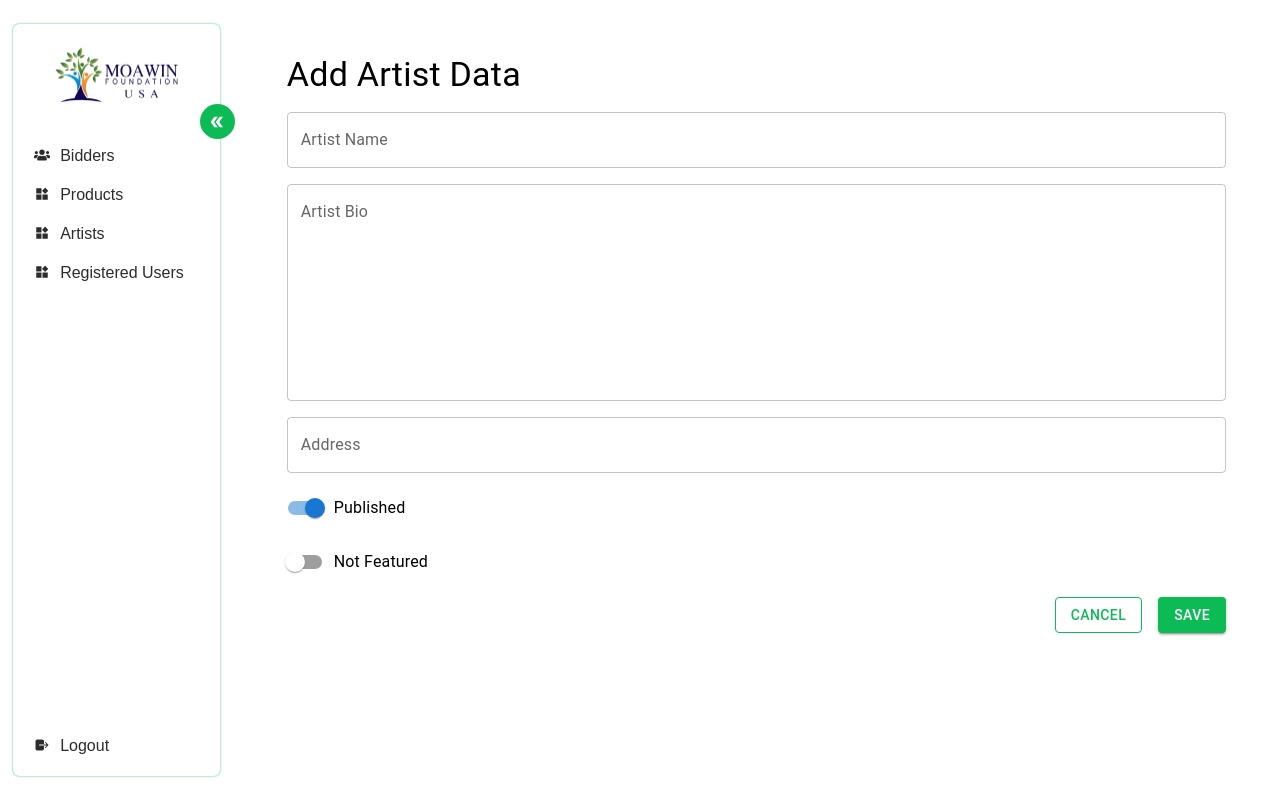
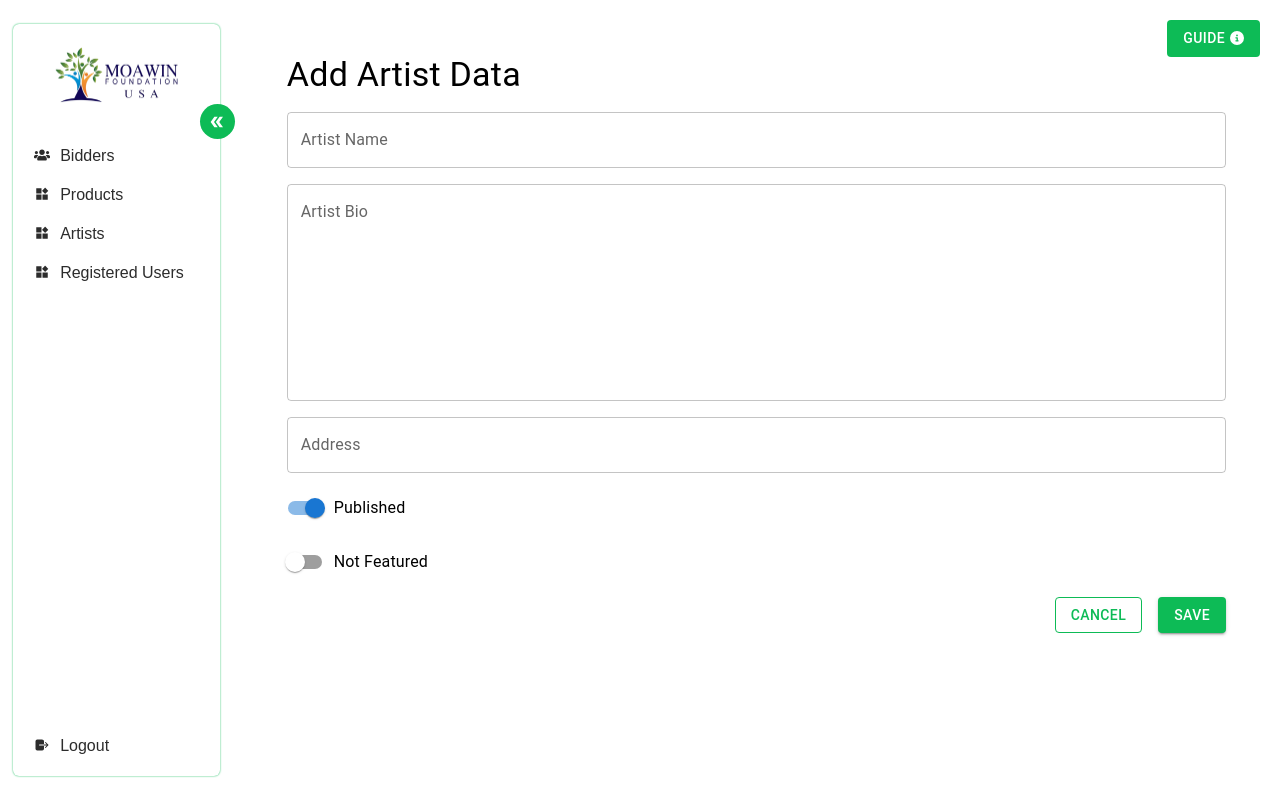
Before and after one commit to theusmansarwar/bidderadmin, a React (Create React App) app: page /add-artist in a window 1280 px wide. Built offline with nearby package versions, Linux system fonts and the light colour scheme; no server answers; sample sign-in values are in the browser's storage.

Commit message:
featured last

```diff
--- a/src/Pages/Artist/AddArtist.jsx
+++ b/src/Pages/Artist/AddArtist.jsx
@@ -12,7 +12,9 @@ import { useAlert } from "../../Components/Alert/AlertContext";
 import { addArtist } from "../../DAL/create";
 import { updateArtist } from "../../DAL/edit";
 import { fetchArtists, fetchArtistsbyid } from "../../DAL/fetch";
+import { FaCircleInfo } from "react-icons/fa6";
 
+import InfoModal from "../../Components/Models/InfoModal";
 const AddArtist = () => {
   const navigate = useNavigate();
   const { showAlert } = useAlert();
@@ -25,7 +27,7 @@ const AddArtist = () => {
   const [loading, setLoading] = useState(false);
   const [isActive, setIsActive] = useState(true); // ✅ Published switch
   const [isFeatured, setIsFeatured] = useState(false);
-
+  const [open, setOpen] = useState(false);
   // ✅ Fetch Artist by ID (Edit mode)
   useEffect(() => {
     if (!id) return;
@@ -87,6 +89,25 @@ const AddArtist = () => {
 
   return (
     <Box sx={{ p: 3 }}>
+
+       <Button
+              variant="filled"
+              onClick={() => setOpen(true)}
+              sx={{
+                position: "fixed",
+                display: "flex",
+                justifySelf: "flex-end",
+                backgroundColor: "var(--background-color)",
+                color: "var(--text-color)",
+                top: "20px",
+                right: "20px",
+                gap: "5px",
+                zIndex: 10,
+              }}
+            >
+              Guide <FaCircleInfo />
+            </Button>
+            <InfoModal open={open} onClose={() => setOpen(false)} />
       <Typography variant="h4" sx={{ mb: 2 }}>
         {id ? "Edit Artist Data" : "Add Artist Data"}
       </Typography>
--- a/src/Pages/Products/AddProducts.jsx
+++ b/src/Pages/Products/AddProducts.jsx
@@ -13,6 +13,10 @@ import {
   Select,
   FormControl,
 } from "@mui/material";
+
+import { FaCircleInfo } from "react-icons/fa6";
+
+import InfoModal from "../../Components/Models/InfoModal";
 import UploadFile from "../../Components/Models/UploadFile";
 import { useAlert } from "../../Components/Alert/AlertContext";
 import { createNewProducts } from "../../DAL/create";
@@ -38,6 +42,7 @@ const AddProduct = () => {
   const [isActive, setIsActive] = useState(true);
   const [soldOut, setSoldOut] = useState(false);
 
+  const [open, setOpen] = useState(false);
   // ✅ Fetch active artists for dropdown
   useEffect(() => {
     const loadArtists = async () => {
@@ -124,6 +129,24 @@ const AddProduct = () => {
 
   return (
     <Box sx={{ p: 3 }}>
+      <Button
+        variant="filled"
+        onClick={() => setOpen(true)}
+        sx={{
+          position: "fixed",
+          display: "flex",
+          justifySelf: "flex-end",
+          backgroundColor: "var(--background-color)",
+          color: "var(--text-color)",
+          top: "20px",
+          right: "20px",
+          gap: "5px",
+          zIndex: 10,
+        }}
+      >
+        Guide <FaCircleInfo />
+      </Button>
+      <InfoModal open={open} onClose={() => setOpen(false)} />
       <Typography variant="h4" sx={{ mb: 2 }}>
         {id ? "Edit Auction Product" : "Add Auction Product"}
       </Typography>
```
